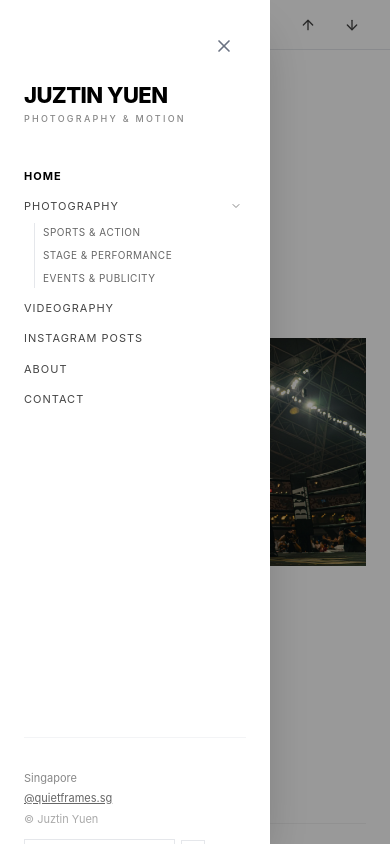
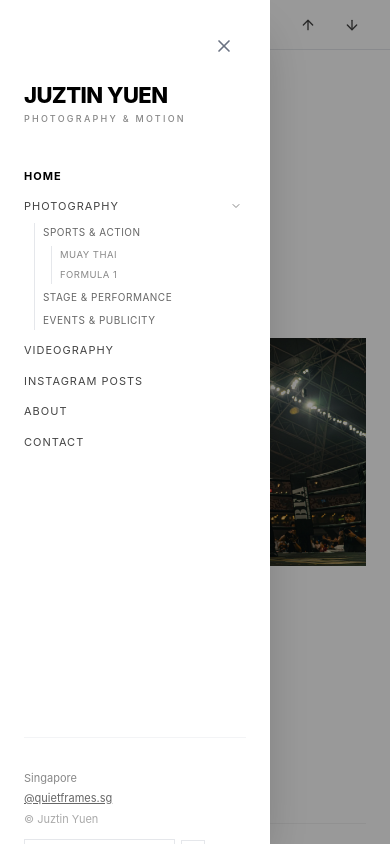
Before and after one commit to mrwhonow01/Portfolio, a React (Vite) app: page / in a window 390 px wide. Both pictures are taken after a click on the button "JUZTIN YUEN". Built offline with nearby package versions, Linux system fonts and the light colour scheme.

Commit message:
Keep Sports & Action sub-tabs visible on mobile navigation and add mobile filter bar

```diff
--- a/src/components/EdzAlbumGridView.tsx
+++ b/src/components/EdzAlbumGridView.tsx
@@ -100,10 +100,49 @@ export const EdzAlbumGridView: React.FC<EdzAlbumGridViewProps> = ({
   return (
     <div className="w-full">
       {/* Editorial Header matching edz.us/albums/france-on-tri-x/ */}
-      <header className="mb-8">
+      <header className="mb-6">
         <h1 className="text-[17px] sm:text-[19px] font-bold text-black tracking-normal">
           {displayTitle}
         </h1>
+
+        {/* Mobile Sub-tabs Switcher for Sports & Action */}
+        {currentAlbum === 'sports' && (
+          <div className="md:hidden flex items-center gap-2 mt-3 overflow-x-auto pb-1 text-[10.5px] uppercase tracking-wider font-sans">
+            <button
+              type="button"
+              onClick={() => onSelectSubAlbum && onSelectSubAlbum('all')}
+              className={`px-2.5 py-1 border transition-all cursor-pointer ${
+                !selectedSubAlbum || selectedSubAlbum === 'all'
+                  ? 'bg-black text-white border-black font-semibold shadow-xs'
+                  : 'bg-white text-zinc-600 border-zinc-200 hover:border-black'
+              }`}
+            >
+              All Sports
+            </button>
+            <button
+              type="button"
+              onClick={() => onSelectSubAlbum && onSelectSubAlbum('muay-thai')}
+              className={`px-2.5 py-1 border transition-all cursor-pointer ${
+                selectedSubAlbum === 'muay-thai'
+                  ? 'bg-black text-white border-black font-semibold shadow-xs'
+                  : 'bg-white text-zinc-600 border-zinc-200 hover:border-black'
+              }`}
+            >
+              Muay Thai
+            </button>
+            <button
+              type="button"
+              onClick={() => onSelectSubAlbum && onSelectSubAlbum('formula-1')}
+              className={`px-2.5 py-1 border transition-all cursor-pointer ${
+                selectedSubAlbum === 'formula-1'
+                  ? 'bg-black text-white border-black font-semibold shadow-xs'
+                  : 'bg-white text-zinc-600 border-zinc-200 hover:border-black'
+              }`}
+            >
+              Formula 1
+            </button>
+          </div>
+        )}
       </header>
 
       {/* 3-Column Grid matching edz.us/albums/france-on-tri-x/ (#kpgrid) */}
--- a/src/components/EdzSidebar.tsx
+++ b/src/components/EdzSidebar.tsx
@@ -84,7 +84,7 @@ export const EdzSidebar: React.FC<EdzSidebarProps> = ({
   const isAboutActive = currentView === 'about';
   const isContactActive = currentView === 'contact';
 
-  const renderNavContent = () => (
+  const renderNavContent = (isMobile: boolean = false) => (
     <div className="flex flex-col h-full justify-between">
       <div>
         {/* Site Logo - matching edz.us textlogo styling */}
@@ -234,11 +234,15 @@ export const EdzSidebar: React.FC<EdzSidebarProps> = ({
                             {album.label}
                           </a>
 
-                          {/* Sub-tabs for Sports & Action: only appear if hovered over SPORTS AND ACTION and if in SPORTS AND ACTION tab */}
-                          {album.id === 'sports' && isSportsActive && (
+                          {/* Sub-tabs for Sports & Action:
+                              - Mobile: stay visible so touchscreen users can browse Muay Thai & Formula 1 directly
+                              - Desktop: only appear if hovered over SPORTS AND ACTION and if in SPORTS AND ACTION tab */}
+                          {album.id === 'sports' && (isMobile || isSportsActive) && (
                             <ul
                               className={`mt-1 ml-2 pl-2 border-l border-gray-200 space-y-0.5 overflow-hidden transition-all duration-200 ease-out ${
-                                sportsHovered
+                                isMobile
+                                  ? 'opacity-100 max-h-28 pointer-events-auto block'
+                                  : sportsHovered
                                   ? 'opacity-100 max-h-28 pointer-events-auto'
                                   : 'opacity-0 max-h-0 pointer-events-none group-hover/sports:opacity-100 group-hover/sports:max-h-28 group-hover/sports:pointer-events-auto group-focus-within/sports:opacity-100 group-focus-within/sports:max-h-28 group-focus-within/sports:pointer-events-auto'
                               }`}
@@ -424,7 +428,7 @@ export const EdzSidebar: React.FC<EdzSidebarProps> = ({
         className="hidden md:block fixed top-0 bottom-0 left-0 w-[250px] bg-white z-40 border-r border-gray-100/80 overflow-y-auto"
       >
         <div className="in p-[50px_30px_30px_30px] h-full">
-          {renderNavContent()}
+          {renderNavContent(false)}
         </div>
       </aside>
 
@@ -502,7 +506,7 @@ export const EdzSidebar: React.FC<EdzSidebarProps> = ({
                   <X className="w-5 h-5" />
                 </button>
               </div>
-              {renderNavContent()}
+              {renderNavContent(true)}
             </motion.div>
           </>
         )}
```
